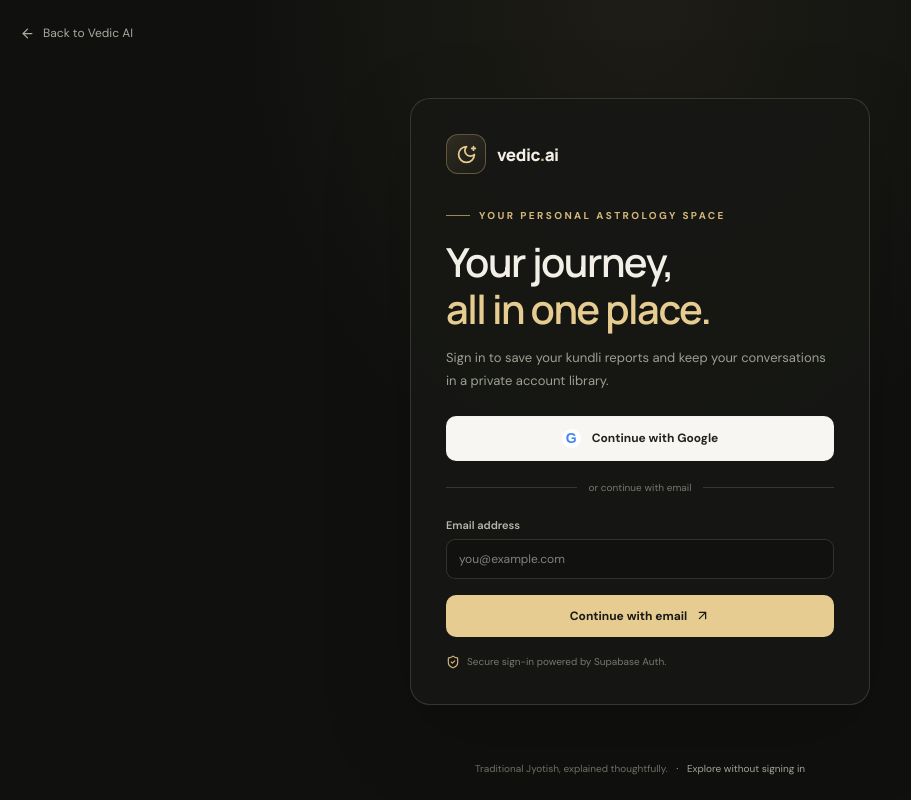
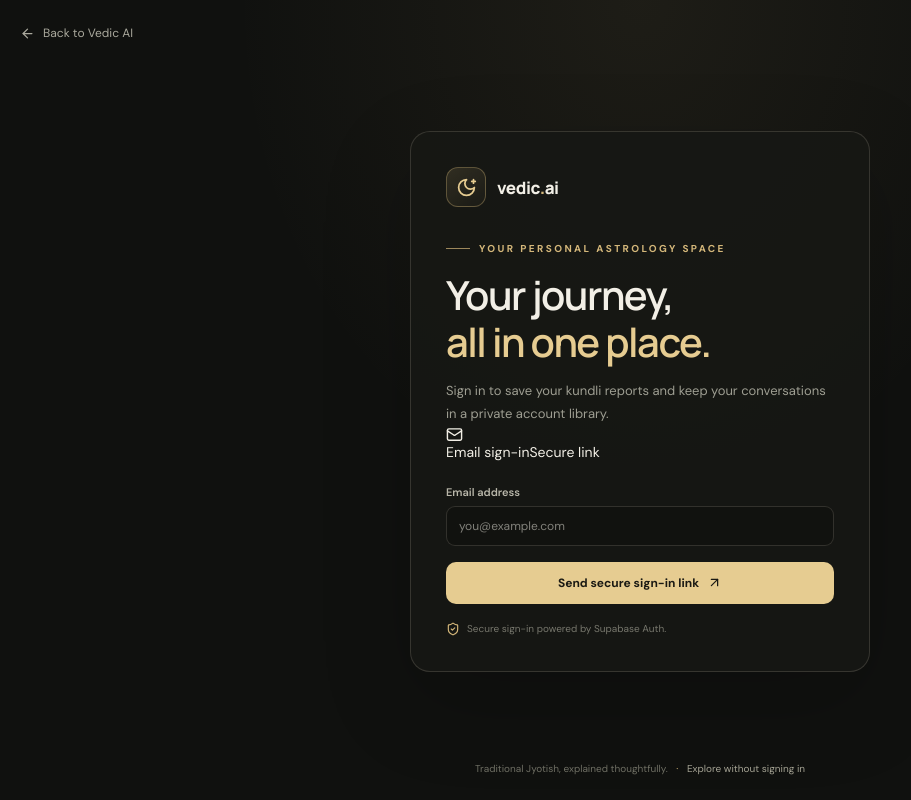
Before and after one commit to Yashpal568/vedic-ai, a Next.js app: page /login in a window 1280 px wide. Shown: the whole page, without its empty margins (0-911 px from the left). Built offline with nearby package versions, Linux system fonts and the light colour scheme.

Commit message:
Temporarily defer Google OAuth and use email sign-in

```diff
--- a/app/login/page.tsx
+++ b/app/login/page.tsx
@@ -8,7 +8,6 @@ import { getSupabaseBrowserClient } from "@/lib/supabase/browser";
 export default function LoginPage() {
   const [email, setEmail] = useState("");
   const [busy, setBusy] = useState(false);
-  const [googleBusy, setGoogleBusy] = useState(false);
   const [sent, setSent] = useState(false);
   const [error, setError] = useState("");
 
@@ -19,30 +18,10 @@ export default function LoginPage() {
     const messages: Record<string, string> = {
       auth_setup: "Sign-in could not be completed. Check the Supabase Auth configuration and try again.",
       auth_callback: "The sign-in link could not be verified or has expired. Please try signing in again.",
-      oauth_denied: "Google sign-in was cancelled or denied. You can try again or use email instead.",
     };
     setError(messages[code] || "Sign-in could not be completed. Please try again.");
     window.history.replaceState({}, "", window.location.pathname);
   }, []);
-
-  async function signInWithGoogle() {
-    setGoogleBusy(true);
-    setError("");
-    const supabase = getSupabaseBrowserClient();
-    if (!supabase) {
-      setError("Authentication is not configured yet. Add NEXT_PUBLIC_SUPABASE_URL and NEXT_PUBLIC_SUPABASE_ANON_KEY in your deployment environment.");
-      setGoogleBusy(false);
-      return;
-    }
-    const { error: authError } = await supabase.auth.signInWithOAuth({
-      provider: "google",
-      options: { redirectTo: window.location.origin + "/auth/callback" },
-    });
-    if (authError) {
-      setError("Google sign-in could not start. Check that Google is enabled in Supabase Auth, then try again.");
-      setGoogleBusy(false);
-    }
-  }
 
   async function submit(event: FormEvent<HTMLFormElement>) {
     event.preventDefault();
@@ -71,15 +50,11 @@ export default function LoginPage() {
         <div className="eyebrow" style={{ marginTop: 35 }}><span className="eyebrow-line"/> YOUR PERSONAL ASTROLOGY SPACE</div>
         <h1 className="auth-title">Your journey,<br/><span>all in one place.</span></h1>
         <p className="auth-copy">Sign in to save your kundli reports and keep your conversations in a private account library.</p>
-        <button className="auth-google" type="button" onClick={signInWithGoogle} disabled={googleBusy || busy}>
-          <span className="google-g" aria-hidden="true">G</span>
-          {googleBusy ? "Connecting to Google…" : "Continue with Google"}
-        </button>
-        <div className="auth-divider"><span>or continue with email</span></div>
+        <div className="auth-email-intro"><Mail size={17}/><span>Email sign-in</span><span className="auth-email-secure">Secure link</span></div>
         <form onSubmit={submit} className="auth-form">
           <label className="form-field"><span className="form-label">Email address</span><input className="form-input" type="email" autoComplete="email" required value={email} onChange={(event) => setEmail(event.target.value)} placeholder="you@example.com"/></label>
           {error && <p className="auth-error" role="alert">{error}</p>}
-          <button className="primary-button auth-submit" type="submit" disabled={busy || googleBusy}>{busy ? "Sending secure link…" : "Continue with email"} <ArrowUpRight size={15}/></button>
+          <button className="primary-button auth-submit" type="submit" disabled={busy}>{busy ? "Sending secure link…" : "Send secure sign-in link"} <ArrowUpRight size={15}/></button>
         </form>
         <p className="auth-privacy"><ShieldCheck size={14}/> Secure sign-in powered by Supabase Auth.</p>
       </> : <div className="auth-success">
```
